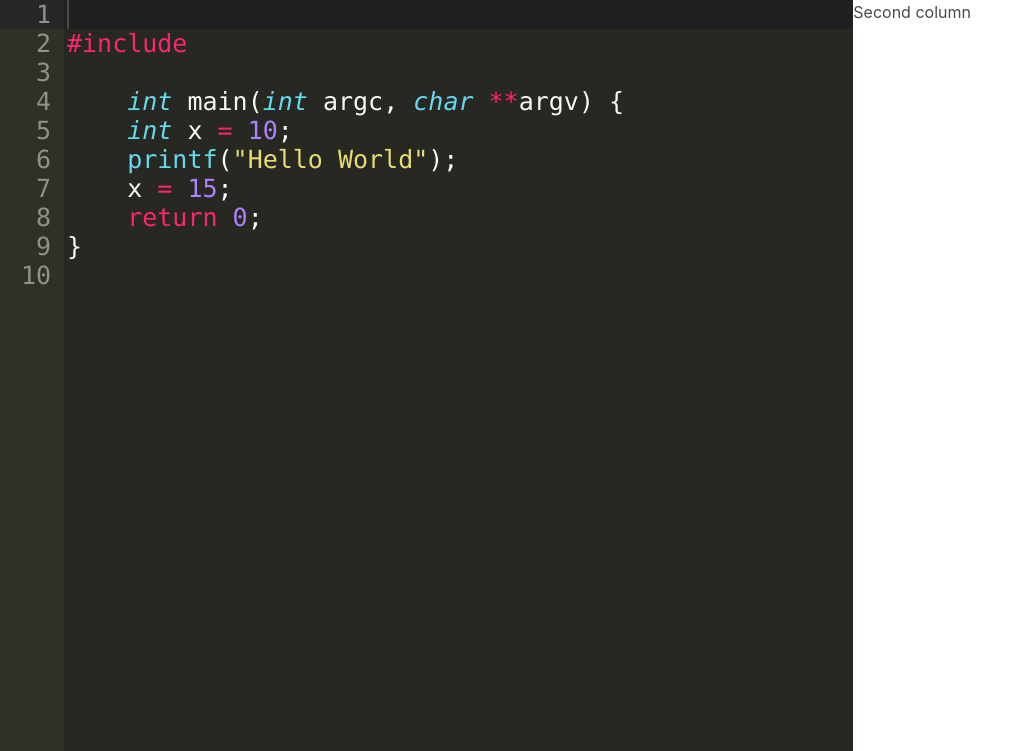
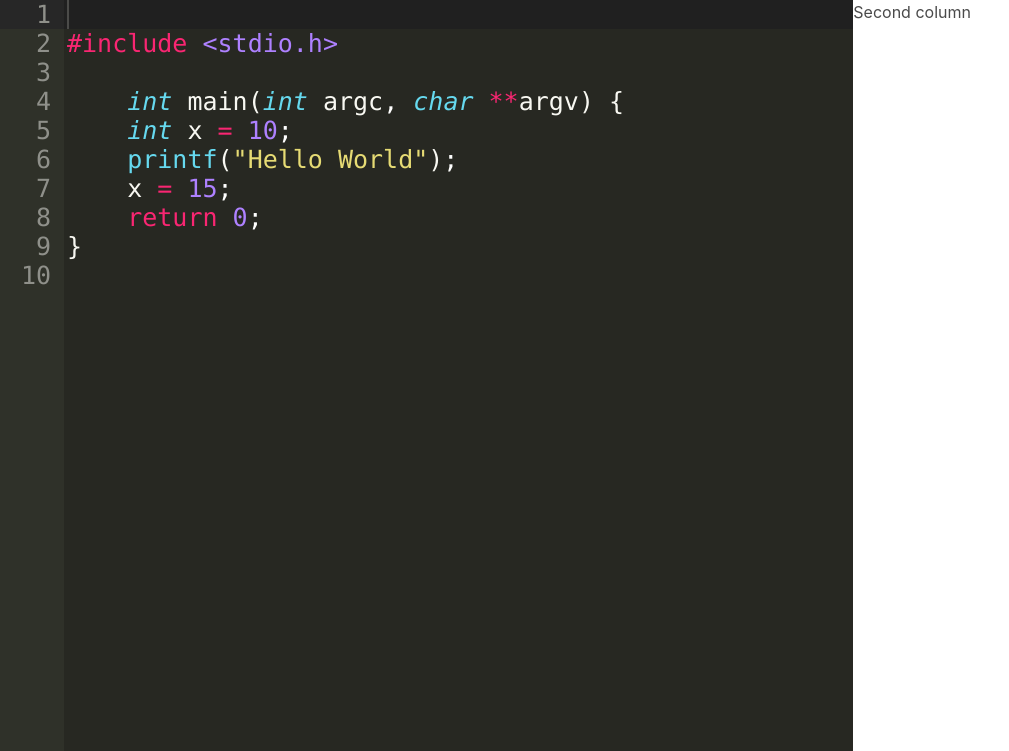
Before and after one commit to tisd/see, a Flask app: page / in a window 1280 px wide. Shown: the top 751 px of the page, without its empty margins (0-1009 px from the left). Run offline with Flask 2, Linux system fonts and the light colour scheme; some libraries are stand-ins or nearby versions.

Commit message:
Escaped <, > in HTML

```diff
--- a/templates/main.html
+++ b/templates/main.html
@@ -38,7 +38,7 @@
     <div class="columns outerContainer is-gapless">
         <div class="column is-two-thirds">
             <div id="editor">
-#include <stdio.h>
+#include &lt;stdio.h&gt;
 
     int main(int argc, char **argv) {
     int x = 10;
@@ -46,7 +46,7 @@
     x = 15;
     return 0;
 }
-            </div>
+</div>
             <div class="buttons centered">
                 <button onclick="start()" class="button is-success">START</button>
                 <button onclick="pause()" class="button is-info">PAUSE</button>
```
